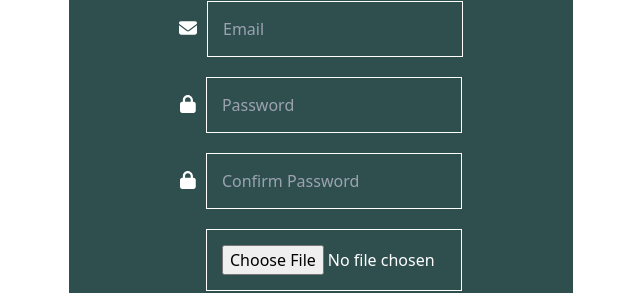
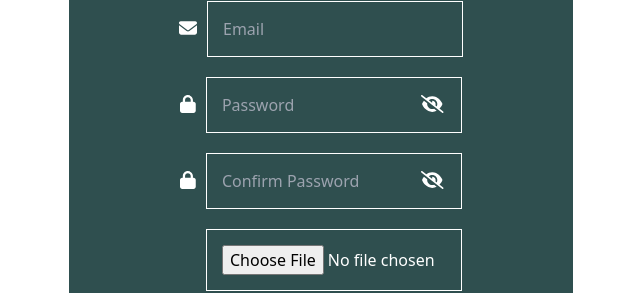
Before and after one commit to mikhailanzueta/Jobs, a React (Vite) app in the folder frontend/: page / in a window 1280 px wide. Shown: the part 344-637 px from the top of the page, without its empty margins (319-959 px from the left). Built offline with nearby package versions, Linux system fonts and the light colour scheme; a web font is replaced by a local one.

Commit message:
Added accurate, real-time password error messaging to users and password toggling feature as well.

```diff
--- a/frontend/src/App.css
+++ b/frontend/src/App.css
@@ -47,6 +47,21 @@ form {
   font-size: 13px;
 }
 
+.eye-icon {
+  position: absolute;
+  color: white;
+  cursor: pointer;
+  right: 18px;
+  top: 18px;
+}
+.eye-slash-icon {
+  position: absolute;
+  color: white;
+  cursor: pointer;
+  right: 18px;
+  top: 18px;
+}
+
 button:hover {
   background-color: var(--Wheat);
   color: var(--Black);
--- a/frontend/src/components/Signup/Signup.tsx
+++ b/frontend/src/components/Signup/Signup.tsx
@@ -2,7 +2,7 @@ import React from 'react'
 import { useState } from 'react'
 import { Link } from "react-router-dom";
 import { FontAwesomeIcon } from '@fortawesome/react-fontawesome'
-import { faUser, faEnvelope, faLock } from '@fortawesome/free-solid-svg-icons'
+import { faUser, faEnvelope, faLock, faEye, faEyeSlash } from '@fortawesome/free-solid-svg-icons'
 import { faGoogle } from '@fortawesome/free-brands-svg-icons'
 import {checkIfPasswordValid, checkPasswordMatch, PasswordErrorCodes} from '../../../../shared'
 
@@ -13,9 +13,12 @@ function Signup() {
   const [confirmPasswordError, setConfirmPasswordError] = useState<string>("")
   const [password, setPassword] = useState<string>("")
   const [confirmPassword, setConfirmPassword] = useState<string>("")
+  const [type, setType] = useState('password');
+  const [type2, setType2] = useState('password');
+  const [icon, setIcon] = useState(faEyeSlash);
+  const [icon2, setIcon2] = useState(faEyeSlash);
   const submitForm = async (e: React.FormEvent<HTMLFormElement>) => {
     e.preventDefault();
-
 
     const formData = new FormData(e.currentTarget)
     if(formData.has("resume")) {
@@ -26,17 +29,17 @@ function Signup() {
       console.log(key + ': ' + value);
     }
 
-    const isPasswordValid = checkIfPasswordValid(password)
-    if (!isPasswordValid) {
-      setPasswordError(PasswordErrorCodes.WeakPassword)
+    // change variable name to 'doespasshaveerror' or something
+    // if password is a string and no errors, set password to result
+    const possibleError = checkIfPasswordValid(password)
+    if (possibleError) {
+      setPasswordError(possibleError) //
     }
 
     const passwordsMatch = checkPasswordMatch(password, confirmPassword);
     if (!passwordsMatch) {
       setConfirmPasswordError(PasswordErrorCodes.PasswordsDoNotMatch);
     }
-
-    if(formData)
 
     try {
       const response = await fetch('http://localhost:3000/api/Signup', {
@@ -47,11 +50,6 @@ function Signup() {
       if (!response.ok) {
         const errorData = await response.json()
         throw new Error(`HTTP Error: ${JSON.stringify(errorData)}`)
-        // if (ApiReturnStatusCodes[response.status] == null) {
-        //   console.error('Unknown error code: ', response.status, errorData)
-        // }else {
-        //   setFormError(ApiReturnStatusMessages[response.status])
-        // }
       }
       const result = await response.json()
       console.log('User successfully signed up: ', result)
@@ -60,6 +58,25 @@ function Signup() {
     }
 
   };
+
+  const handlePasswordToggle = () => {
+    if (type === 'password') {
+      setIcon(faEye)
+      setType('text')
+    } else {
+      setIcon(faEyeSlash)
+      setType('password')
+    }
+  }
+  const handleConfirmPasswordToggle = () => {
+    if (type2 === 'password') {
+      setIcon2(faEye)
+      setType2('text')
+    } else {
+      setIcon2(faEyeSlash)
+      setType2('password')
+    }
+  }
 
     return (
         <React.Fragment>
@@ -85,26 +102,32 @@ function Signup() {
                 <FontAwesomeIcon icon={faEnvelope} className='email-icon text-white text-[18px]'/>
                 <input type="text" name="email" id="email" placeholder='Email' className='w-[20vw] p-4 border-[1px] text-[white] border-white bg-transparent ml-5 placeholder:text-[french-gray]' required />
               </div>
-              <div className='mb-5 input-container'>
+              <div className='mb-5 relative input-container'>
                 <label htmlFor="password" className='mb-1.5 w-full text-white '></label>
                 <FontAwesomeIcon icon={faLock} className='password-icon text-white text-[18px]'/>
-                <input type="password" name="password" id="password" placeholder='Password' className='w-[20vw] p-4 border-[1px] text-[white] border-white bg-transparent ml-5 placeholder:text-[french-gray]' value={password} onChange={(e) => {
+                <input type={type} name="password" id="password" placeholder='Password' className='w-[20vw] p-4 border-[1px] text-[white] border-white bg-transparent ml-5 placeholder:text-[french-gray]' value={password} onChange={(e) => {
                   const value = e.currentTarget.value;
                   setPassword(value);
-                  setPasswordError(null)
-                }} required />
+                  setPasswordError("")
+                }}  required />
+                <span className='icon' onClick={handlePasswordToggle}>
+                  <FontAwesomeIcon icon={icon} className="eye-icon" />
+                </span>
               </div>
-              {passwordError && <div className="text-red-500 text-sm mr-4">{passwordError}</div>}
-              <div className='mb-5 input-container'>
+              {passwordError && <div className="text-red-500 text-sm mb-[4px] ml-[8px]">{passwordError}</div>}
+              <div className='mb-5 relative input-container'>
                 <label htmlFor="password"></label>
                 <FontAwesomeIcon icon={faLock} className='password-icon text-white text-[18px]'/>
-                <input type="password" name="confirmPassword" id="confirmPassword" placeholder='Confirm Password' className='w-[20vw] p-4 border-[1px] text-[white] border-white bg-transparent ml-5' value={confirmPassword} onChange={(e) => {
+                <input type={type2} name="confirmPassword" id="confirmPassword" placeholder='Confirm Password' className='w-[20vw] p-4 border-[1px] text-[white] border-white bg-transparent ml-5 placeholder:text-[french-gray]' value={confirmPassword} onChange={(e) => {
                   const value = e.currentTarget.value;
                   setConfirmPassword(value);
                   setConfirmPasswordError("")
                 }} required />
-                {confirmPasswordError && <div className="text-red-500 text-sm mr-4">{confirmPasswordError}</div>}
+                <span className='icon' onClick={handleConfirmPasswordToggle}>
+                  <FontAwesomeIcon icon={icon2} className="eye-slash-icon" />
+                </span>
               </div>
+              {confirmPasswordError && <div className="text-red-500 text-sm mb-[4px] ml-[6px]">{confirmPasswordError}</div>}
               <div className='mb-5 ml-4 input-container'>
                 <input type='file' name='resume' id='resume' />
                 <button></button>
@@ -119,5 +142,4 @@ function Signup() {
         </React.Fragment>
       );
 }
-
 export default Signup
```
